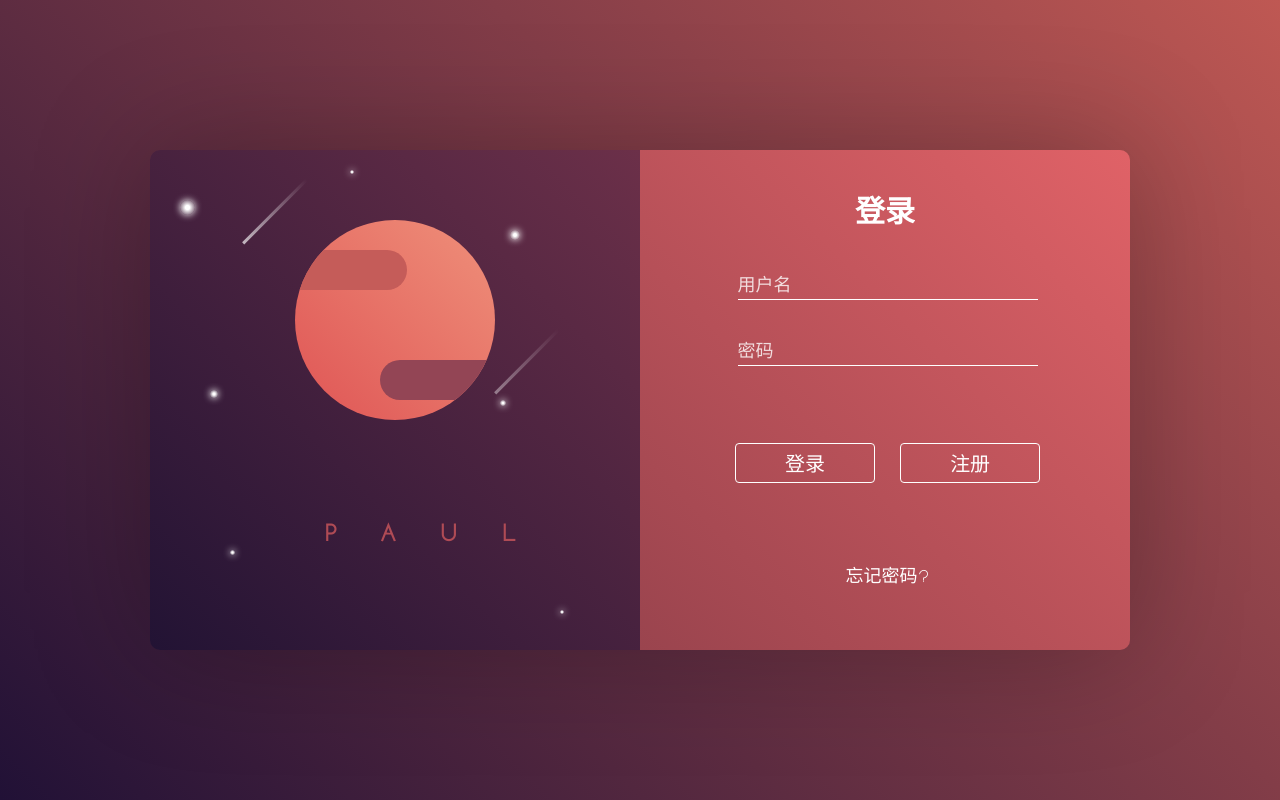
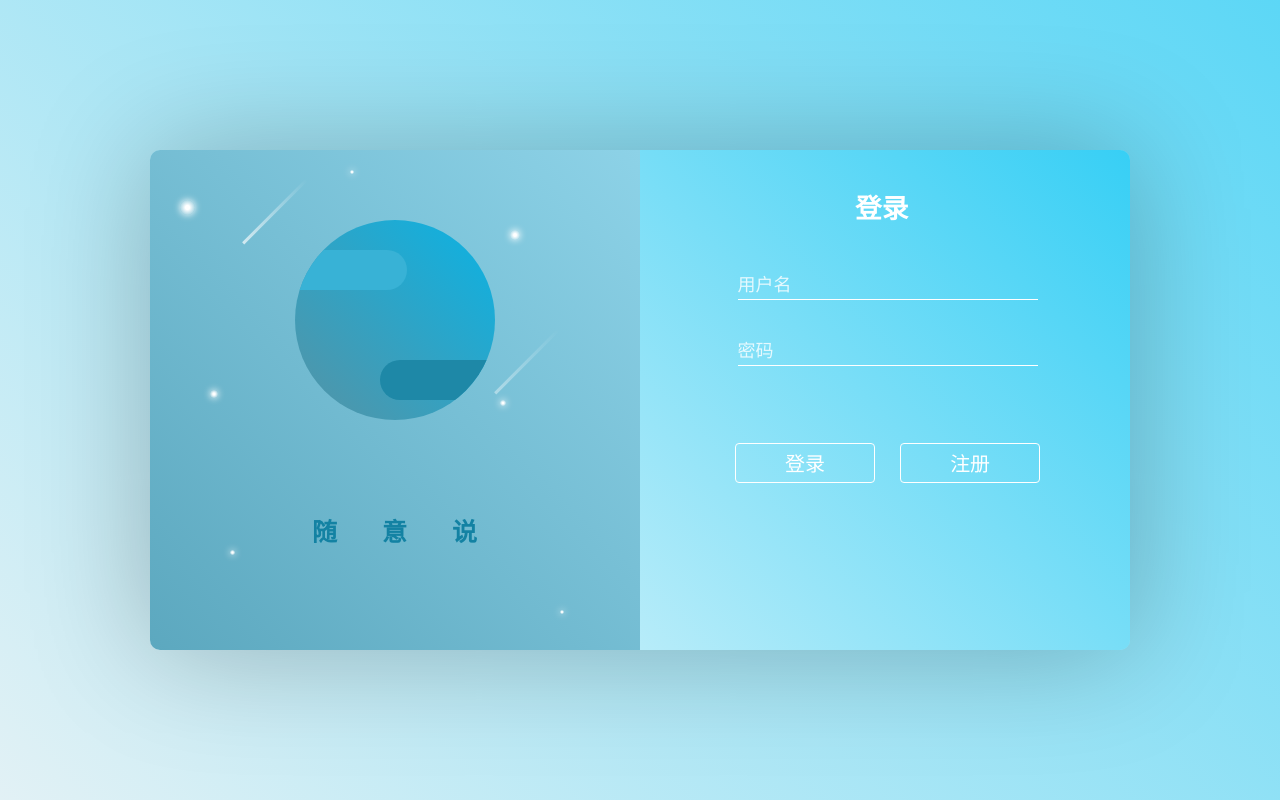
Before and after one commit to paulpaulzhang/FairBlog, a Flask app: page /sign in a window 1280 px wide. Run offline with Flask 2, Linux system fonts and the light colour scheme; some libraries are stand-ins or nearby versions.

Commit message:
修改相对路径

```diff
--- a/fairblog/static/css/sign.css
+++ b/fairblog/static/css/sign.css
@@ -10,7 +10,7 @@ body {
 
 @font-face {
     font-family: 'neo';
-    src: url("/font/NEOTERICc.ttf");
+    src: url("../font/NEOTERICc.ttf");
 }
 
 input:focus {
@@ -63,7 +63,7 @@ input:focus {
     border-radius: 10px;
     font-family: "neo", monospace;
     overflow: hidden;
-    box-shadow: 0px 0px 120px rgba(0, 0, 0, 0.25);
+    box-shadow: 0 0 120px rgba(0, 0, 0, 0.25);
     position: fixed;
     top: 50%;
     right: 50%;
@@ -75,7 +75,7 @@ input:focus {
     width: 50%;
     height: 100%;
     min-height: 500px;
-    background: linear-gradient(45deg, #9a444e, #e06267);
+    background: linear-gradient(45deg, #B7ECF9, #37CFF5);
     position: relative;
     float: right;
 }
@@ -115,7 +115,7 @@ input:focus {
 }
 
 #bg {
-    background: linear-gradient(45deg, #211136, #bf5853);
+    background: linear-gradient(45deg, #E2F1F5, #5CD7F6);
     height: 100%;
 }
 
@@ -123,7 +123,7 @@ input:focus {
 #login_img {
     width: 50%;
     min-height: 500px;
-    background: linear-gradient(45deg, #221334, #6c3049);
+    background: linear-gradient(45deg, #5CA8BF, #8DD2E7);
     float: left;
     position: relative;
 }
@@ -137,7 +137,7 @@ input:focus {
     width: 200px;
     height: 200px;
     border-radius: 50%;
-    background: linear-gradient(45deg, #df5555, #ef907a);
+    background: linear-gradient(45deg, #5593A5, #0BB3E4);
     top: 70px;
     left: 50%;
     margin-left: -100px;
@@ -154,13 +154,13 @@ input:focus {
 #login_img .circle span:nth-child(1) {
     top: 30px;
     left: -38px;
-    background: #c55c59;
+    background: #38B2D6;
 }
 
 #login_img .circle span:nth-child(2) {
     bottom: 20px;
     right: -35px;
-    background: #934555;
+    background: #1E88A7;
 }
 
 #login_img .star span {
@@ -240,7 +240,7 @@ input:focus {
 
 #login_img p {
     text-align: center;
-    color: #af4b55;
+    color: #1382A3;
     font-weight: 600;
     margin-top: 365px;
     font-size: 25px;
@@ -259,11 +259,11 @@ input:focus {
 #toast {
     width: 100%;
     line-height: 70px;
-    background: linear-gradient(-90deg, #9b494d, #bf5853);
+    background: linear-gradient(-90deg, #5D99A9, #1087A7);
     text-align: center;
     font-size: 25px;
     color: #fff;
-    box-shadow: 0 0 20px #733544;
+    box-shadow: 0 0 20px #107B97;
     display: none;
     opacity: 0;
     transition: .5s;
--- a/fairblog/templates/base.html
+++ b/fairblog/templates/base.html
@@ -17,6 +17,11 @@
     <style>
         body {
             background-color: #fafafa;
+        }
+
+        @font-face {
+            font-family: 'neo';
+            src: url("../static/font/NEOTERICc.ttf");
         }
 
         .navbar-me {
--- a/fairblog/templates/sign.html
+++ b/fairblog/templates/sign.html
@@ -22,49 +22,27 @@
             background-color: #f5f5f5;
         }
 
-        .navbar-menu {
-            float: right;
-            margin-right: 20px;
-
-        }
-
         .navbar-menu img {
             width: 35px;
             height: 35px;
-        }
-
-        .navbar-title, a:link, a:hover, a:active, a:visited {
-            font-size: 22pt;
-            text-decoration: none;
-            color: #333333;
-        }
-
-        .nav {
-            background-color: #ffffff;
-            height: 80px;
         }
 
         #title {
             margin-left: 10%;
         }
 
-        #me {
-            margin-right: 20%;
-        }
-
-
     </style>
 </head>
 <body>
-    <div id="bg">
+<div id="bg">
     <div id="toast"><!-- 提示框 -->
         <p>登录失败</p>
     </div>
     <div id="login_wrap">
         <div id="login"><!-- 登录注册切换动画 -->
             <div id="status">
-                <i style="top: 0">登录</i>
-                <i style="top: 35px">注册</i>
+                <i style="top: 0; font-size: 20pt; cursor: default;">登录</i>
+                <i style="top: 35px; font-size: 20pt; cursor: default;">注册</i>
             </div>
             <span>
                     <form action="post">
@@ -76,7 +54,7 @@
                                style="margin-right: 20px;">
                         <input type="button" value="注册" class="btn" onclick='register()' id="btn_sign">
                     </form>
-                    <a href="#">忘记密码?</a>
+
                 </span>
         </div>
 
@@ -99,12 +77,12 @@
                     <span></span>
                     <span></span>
                 </span>
-            <p id="title">PAUL</p>
+            <p id="title" style="position: relative; left: -25px; cursor: default">随意说</p>
         </div>
     </div>
 </div>
 </body>
-    <script>
+<script>
     let onoff = true;//根据此布尔值判断当前为注册状态还是登录状态
     const confirm = document.getElementsByClassName("confirm")[0];
     const user = document.getElementById("user");
```
